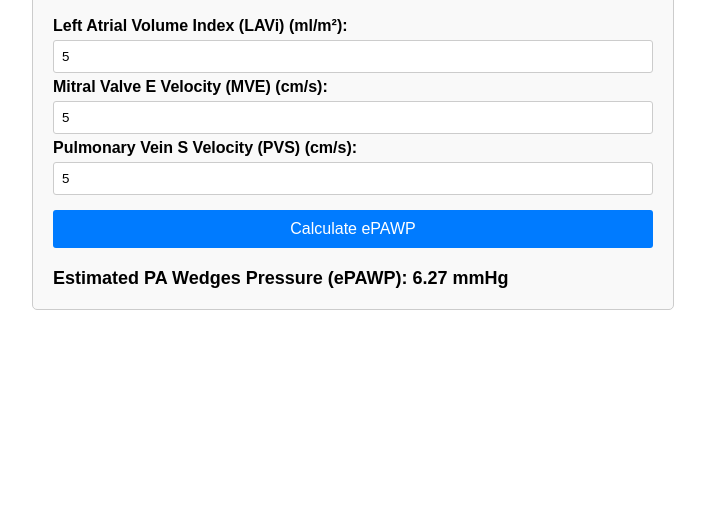
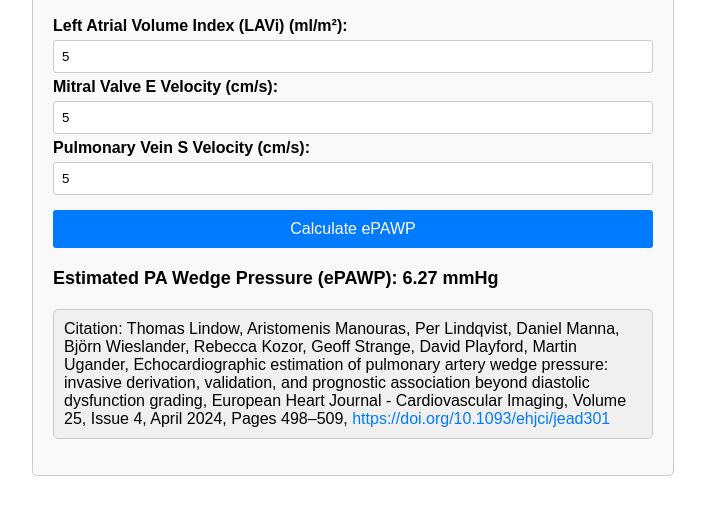
Before and after one commit to parameterz/epawp, a plain HTML site: page index.html in a window 1280 px wide. Both pictures are taken after typing "5", "5", "5" into the empty fields and a click on the button "Calculate ePAWP". Shown: the part 122-636 px from the top of the page, without its empty margins (287-992 px from the left). Drawn offline with Linux system fonts and the light colour scheme.

Commit message:
Update index.html

```diff
--- a/index.html
+++ b/index.html
@@ -3,7 +3,7 @@
 <head>
 <meta charset="UTF-8">
 <meta name="viewport" content="width=device-width, initial-scale=1.0">
-<title>ePAWP Calculator</title>
+<title>estimated Pulmonary Artery Wedge Pressure Calculator</title>
 <style>
     body {
         font-family: Arial, sans-serif;
@@ -18,6 +18,17 @@
         border: 1px solid #ccc;
         border-radius: 5px;
         background-color: #f9f9f9;
+    }
+    .citation {
+        margin-top: 20px;
+        padding: 10px;
+        background-color: #f0f0f0;
+        border: 1px solid #ccc;
+        border-radius: 5px;
+    }
+    .citation a {
+        color: #007bff;
+        text-decoration: none;
     }
     label {
         font-weight: bold;
@@ -49,19 +60,29 @@
         font-size: 18px;
         font-weight: bold;
     }
-</style>
+    .abnormal {
+        color: #d9534f;
+        background-color: #f2dede;
+        border: 1px solid #ebccd1;
+        padding: 10px;
+        border-radius: 5px;
+    }</style>
 </head>
 <body>
 <div class="container">
     <h2>ePAWP Calculator</h2>
     <label for="LAVi">Left Atrial Volume Index (LAVi) (ml/m²):</label>
     <input type="number" id="LAVi" step="0.01" required>
-    <label for="MVE">Mitral Valve E Velocity (MVE) (cm/s):</label>
+    <label for="MVE">Mitral Valve E Velocity (cm/s):</label>
     <input type="number" id="MVE" step="0.01" required>
-    <label for="PVS">Pulmonary Vein S Velocity (PVS) (cm/s):</label>
+    <label for="PVS">Pulmonary Vein S Velocity (cm/s):</label>
     <input type="number" id="PVS" step="0.01" required>
     <button onclick="calculate()">Calculate ePAWP</button>
     <div id="result"></div>
+    <div>
+        <p class="citation">Citation: Thomas Lindow, Aristomenis Manouras, Per Lindqvist, Daniel Manna, Björn Wieslander, Rebecca Kozor, Geoff Strange, David Playford, Martin Ugander, Echocardiographic estimation of pulmonary artery wedge pressure: invasive derivation, validation, and prognostic association beyond diastolic dysfunction grading, European Heart Journal - Cardiovascular Imaging, Volume 25, Issue 4, April 2024, Pages 498–509, <a href="https://doi.org/10.1093/ehjci/jead301" target="_blank">https://doi.org/10.1093/ehjci/jead301</a></p>
+
+    </div>
 </div>
 
 <script>
@@ -71,9 +92,16 @@ function calculate() {
         var PVS = parseFloat(document.getElementById('PVS').value);
 
         var ePAWP = (0.179 * LAVi) + (2.672 * (MVE / PVS)) + 2.7;
+        var resultElement = document.getElementById('result');
 
-    document.getElementById('result').innerText = "Estimated PA Wedges Pressure (ePAWP): " + ePAWP.toFixed(2) + " mmHg";
+        if (ePAWP > 15) {
+            resultElement.innerHTML = "Estimated PA Wedge Pressure (ePAWP): <span class='abnormal'>" + ePAWP.toFixed(2) + " mmHg</span>";
+        } else {
+            resultElement.innerText = "Estimated PA Wedge Pressure (ePAWP): " + ePAWP.toFixed(2) + " mmHg";
+        }
     }
     </script>
+    <footer>
+    </footer>
 </body>
 </html>
```
Lines whose indentation alone changed are shown as unchanged.
